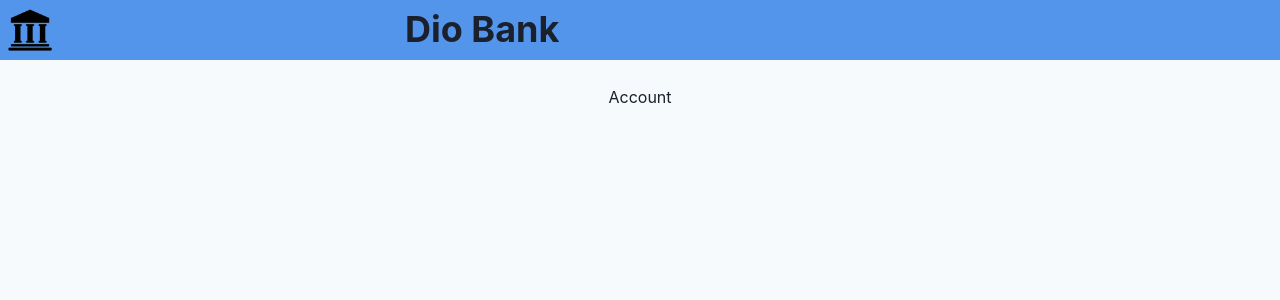
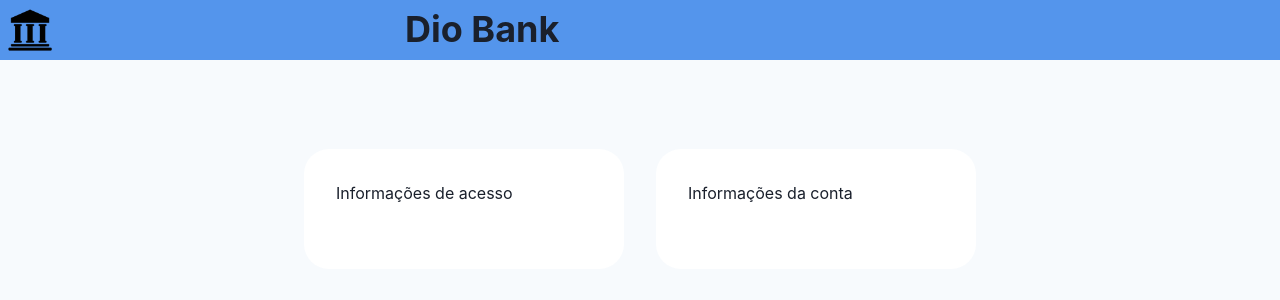
Before and after one commit to PedroMiguel7/TypeScript-Fullstack-dio.me, a React (Create React App) app in the folder introduction-react-ts/my-app-ts/: page /account in a window 1280 px wide. Shown: the top 300 px of the page. Built offline with nearby package versions, Linux system fonts and the light colour scheme.

Commit message:
feat: new page account info

```diff
--- a/introduction-react-ts/my-app-ts/src/api.ts
+++ b/introduction-react-ts/my-app-ts/src/api.ts
@@ -2,12 +2,14 @@ export interface UserAccount {
   email: string;
   name: string;
   password: string;
+  balance: number;
 }
 
 const account: UserAccount = {
   email: "pedromiguelmgaldino@gmail.com",
   name: "Pedro Miguel",
   password: "123456",
+  balance: 1000,
 };
 
 export const api = new Promise((resolve) => {
--- a/introduction-react-ts/my-app-ts/src/components/card.tsx
+++ b/introduction-react-ts/my-app-ts/src/components/card.tsx
@@ -1,23 +1,12 @@
 import { Box, Center, Grid, Input } from "@chakra-ui/react";
-import { useEffect, useState } from "react";
+import { useState } from "react";
 
-import { api, UserAccount } from "../api";
 import { ButtonLogin } from "./button/button";
 import { login } from "./services/login";
 
 export const Card = () => {
   const [email, setEmail] = useState("");
   const [password, setPassword] = useState("");
-  const [userData, setUserData] = useState<null | UserAccount>();
-
-  useEffect(() => {
-    const getData = async () => {
-      const data: any | UserAccount = await api;
-      setUserData(data);
-    };
-
-    getData();
-  }, []);
 
   return (
     <Box
@@ -26,11 +15,6 @@ export const Card = () => {
       padding={"15px"}
       width={"500px"}
     >
-      {/* {userData === null || userData === undefined ? (
-        <h1>Loading...</h1>
-      ) : (
-        <h1>Loaded</h1>
-      )} */}
       <Grid gap={"20px"}>
         <Center>
           <h1>Bem vindo</h1>
--- /dev/null
+++ b/introduction-react-ts/my-app-ts/src/components/cardInfo.tsx
@@ -0,0 +1,19 @@
+import { Box } from "@chakra-ui/react";
+
+interface IcardInfo {
+  text: string;
+}
+
+export const CardInfo = ({ text }: IcardInfo) => {
+  return (
+    <Box
+      minHeight={120}
+      width={320}
+      backgroundColor={"#ffffff"}
+      padding={8}
+      borderRadius={25}
+    >
+      {text}
+    </Box>
+  );
+};
--- a/introduction-react-ts/my-app-ts/src/pages/account.tsx
+++ b/introduction-react-ts/my-app-ts/src/pages/account.tsx
@@ -1,3 +1,29 @@
+import { Center, SimpleGrid } from "@chakra-ui/react";
+
+import { CardInfo } from "../components/cardInfo";
+import { useEffect, useState } from "react";
+import { UserAccount, api } from "../api";
+
 export const Account = () => {
-  return <h1>Account</h1>;
+  const [userData, setUserData] = useState<null | UserAccount>();
+
+  useEffect(() => {
+    const getData = async () => {
+      const data: any | UserAccount = await api;
+      setUserData(data);
+    };
+
+    getData();
+  }, []);
+
+  console.log(userData);
+
+  return (
+    <Center>
+      <SimpleGrid columns={2} spacing={8} paddingTop={16}>
+        <CardInfo text="Informações de acesso"></CardInfo>
+        <CardInfo text="Informações da conta"></CardInfo>
+      </SimpleGrid>
+    </Center>
+  );
 };
```
